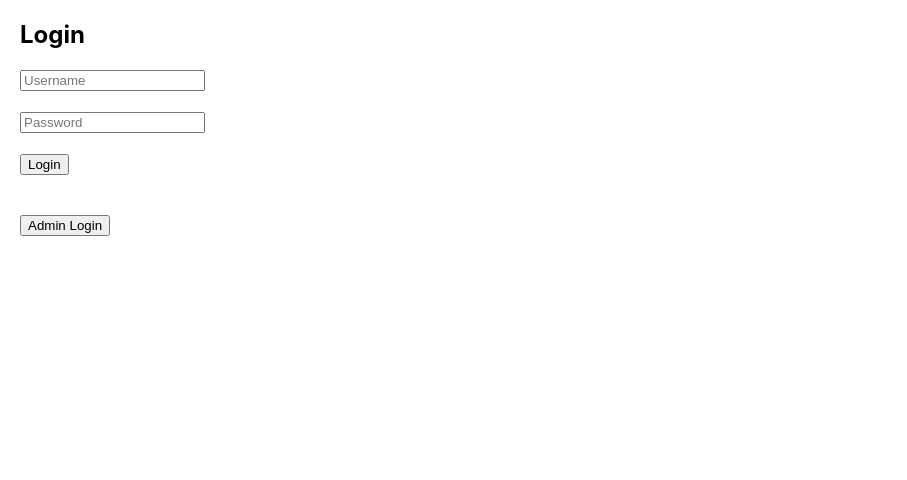
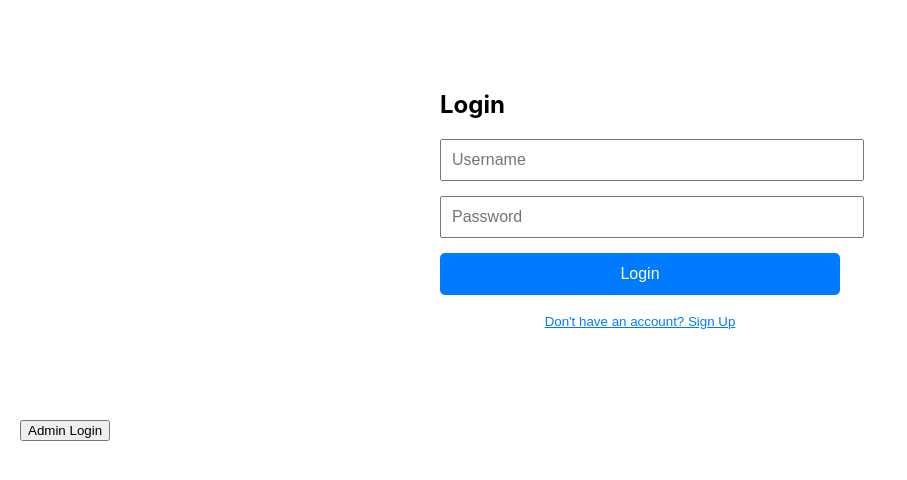
Before and after one commit to HighCheeseBaseball/trackman-portal-frontend, a React (Create React App) app: page / in a window 1280 px wide. Shown: the top 480 px of the page, without its empty margins (0-907 px from the left). Built offline with nearby package versions, Linux system fonts and the light colour scheme.

Commit message:
Update Login.js

```diff
--- a/src/components/Login.js
+++ b/src/components/Login.js
@@ -1,32 +1,166 @@
 import React, { useState } from "react";
+import axios from "axios";
 
 export default function Login({ onLogin }) {
   const [username, setUsername] = useState("");
   const [password, setPassword] = useState("");
+  const [isSignUp, setIsSignUp] = useState(false);
+  const [confirmPassword, setConfirmPassword] = useState("");
+  const [name, setName] = useState("");
+  const [email, setEmail] = useState("");
+  const [loading, setLoading] = useState(false);
 
-  function handleSubmit(e) {
+  async function handleSubmit(e) {
     e.preventDefault();
-    onLogin(username);
+
+    if (isSignUp && password !== confirmPassword) {
+      alert("Passwords don't match!");
+      return;
+    }
+
+    setLoading(true);
+
+    try {
+      if (isSignUp) {
+        // Register new user
+        const response = await axios.post('http://localhost:3001/api/register', {
+          username,
+          password,
+          name: name || username,
+          email: email || `${username}@example.com`
+        });
+
+        if (response.data.success) {
+          alert('Registration successful! Please login.');
+          setIsSignUp(false);
+          setPassword('');
+          setConfirmPassword('');
+          setName('');
+          setEmail('');
+        }
+      } else {
+        // Login existing user
+        const response = await axios.post('http://localhost:3001/api/login', {
+          username,
+          password
+        });
+
+        if (response.data.success) {
+          onLogin(response.data.user.name || username);
+        }
+      }
+    } catch (error) {
+      const errorMessage = error.response?.data?.message || 'An error occurred';
+      alert(errorMessage);
+    } finally {
+      setLoading(false);
+    }
   }
 
   return (
-    <form onSubmit={handleSubmit} style={{ margin: 20 }}>
-      <h2>Login</h2>
+    <div style={{ margin: 20, maxWidth: 400, margin: '50px auto', padding: 20 }}>
+      <h2>{isSignUp ? "Sign Up" : "Login"}</h2>
+      <form onSubmit={handleSubmit}>
+        <div style={{ marginBottom: 15 }}>
           <input
             type="text"
             placeholder="Username"
             value={username}
             onChange={e => setUsername(e.target.value)}
             required
-      /><br /><br />
+            style={{ width: '100%', padding: 10, fontSize: 16 }}
+          />
+        </div>
+
+        {isSignUp && (
+          <div style={{ marginBottom: 15 }}>
+            <input
+              type="text"
+              placeholder="Full Name (optional)"
+              value={name}
+              onChange={e => setName(e.target.value)}
+              style={{ width: '100%', padding: 10, fontSize: 16 }}
+            />
+          </div>
+        )}
+
+        {isSignUp && (
+          <div style={{ marginBottom: 15 }}>
+            <input
+              type="email"
+              placeholder="Email (optional)"
+              value={email}
+              onChange={e => setEmail(e.target.value)}
+              style={{ width: '100%', padding: 10, fontSize: 16 }}
+            />
+          </div>
+        )}
+
+        <div style={{ marginBottom: 15 }}>
           <input
             type="password"
             placeholder="Password"
             value={password}
             onChange={e => setPassword(e.target.value)}
             required
-      /><br /><br />
-      <button type="submit">Login</button>
+            style={{ width: '100%', padding: 10, fontSize: 16 }}
+          />
+        </div>
+
+        {isSignUp && (
+          <div style={{ marginBottom: 15 }}>
+            <input
+              type="password"
+              placeholder="Confirm Password"
+              value={confirmPassword}
+              onChange={e => setConfirmPassword(e.target.value)}
+              required
+              style={{ width: '100%', padding: 10, fontSize: 16 }}
+            />
+          </div>
+        )}
+
+        <div style={{ marginBottom: 15 }}>
+          <button
+            type="submit"
+            disabled={loading}
+            style={{
+              width: '100%',
+              padding: 12,
+              fontSize: 16,
+              backgroundColor: loading ? '#ccc' : '#007bff',
+              color: 'white',
+              border: 'none',
+              borderRadius: 5,
+              cursor: loading ? 'not-allowed' : 'pointer'
+            }}
+          >
+            {loading ? 'Loading...' : (isSignUp ? "Sign Up" : "Login")}
+          </button>
+        </div>
       </form>
+
+      <div style={{ textAlign: 'center' }}>
+        <button
+          onClick={() => {
+            setIsSignUp(!isSignUp);
+            setPassword('');
+            setConfirmPassword('');
+            setName('');
+            setEmail('');
+          }}
+          disabled={loading}
+          style={{
+            background: 'none',
+            border: 'none',
+            color: '#007bff',
+            cursor: loading ? 'not-allowed' : 'pointer',
+            textDecoration: 'underline'
+          }}
+        >
+          {isSignUp ? "Already have an account? Login" : "Don't have an account? Sign Up"}
+        </button>
+      </div>
+    </div>
   );
 }
```
Lines whose indentation alone changed are shown as unchanged.
